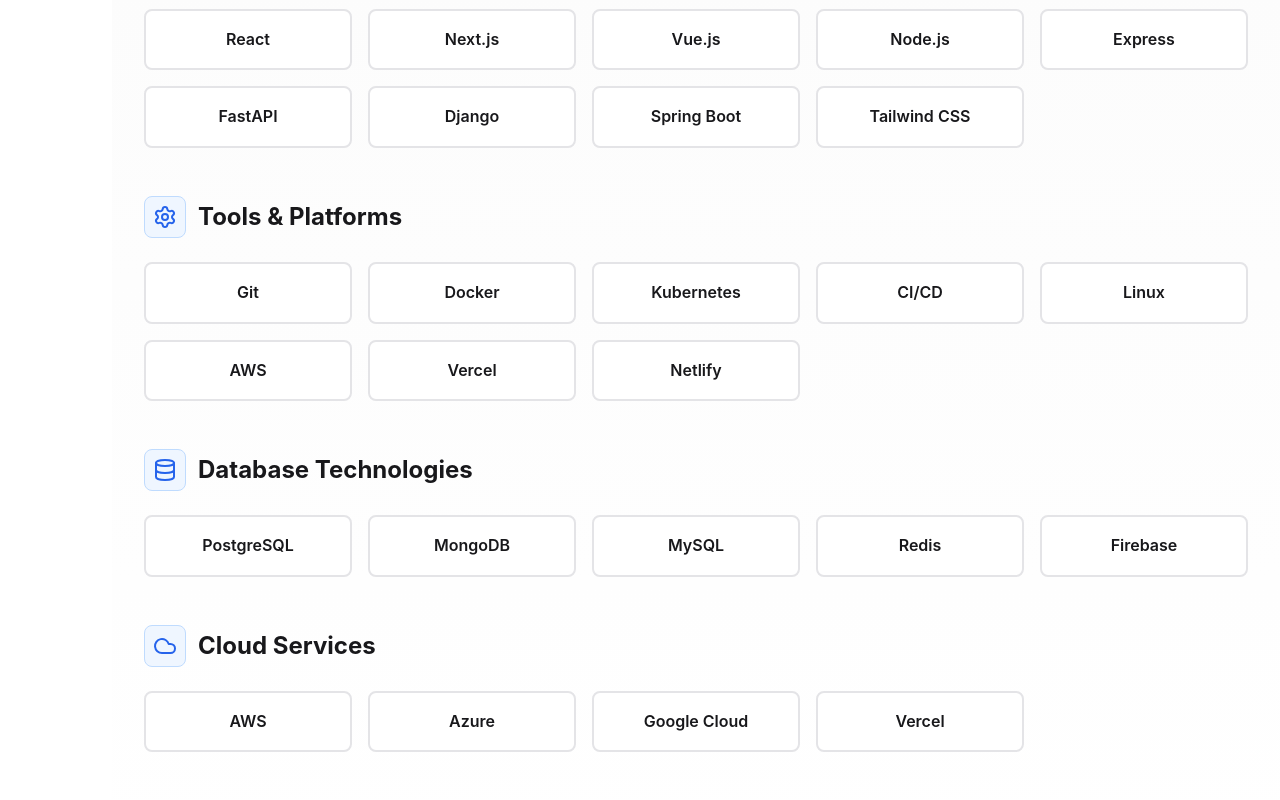
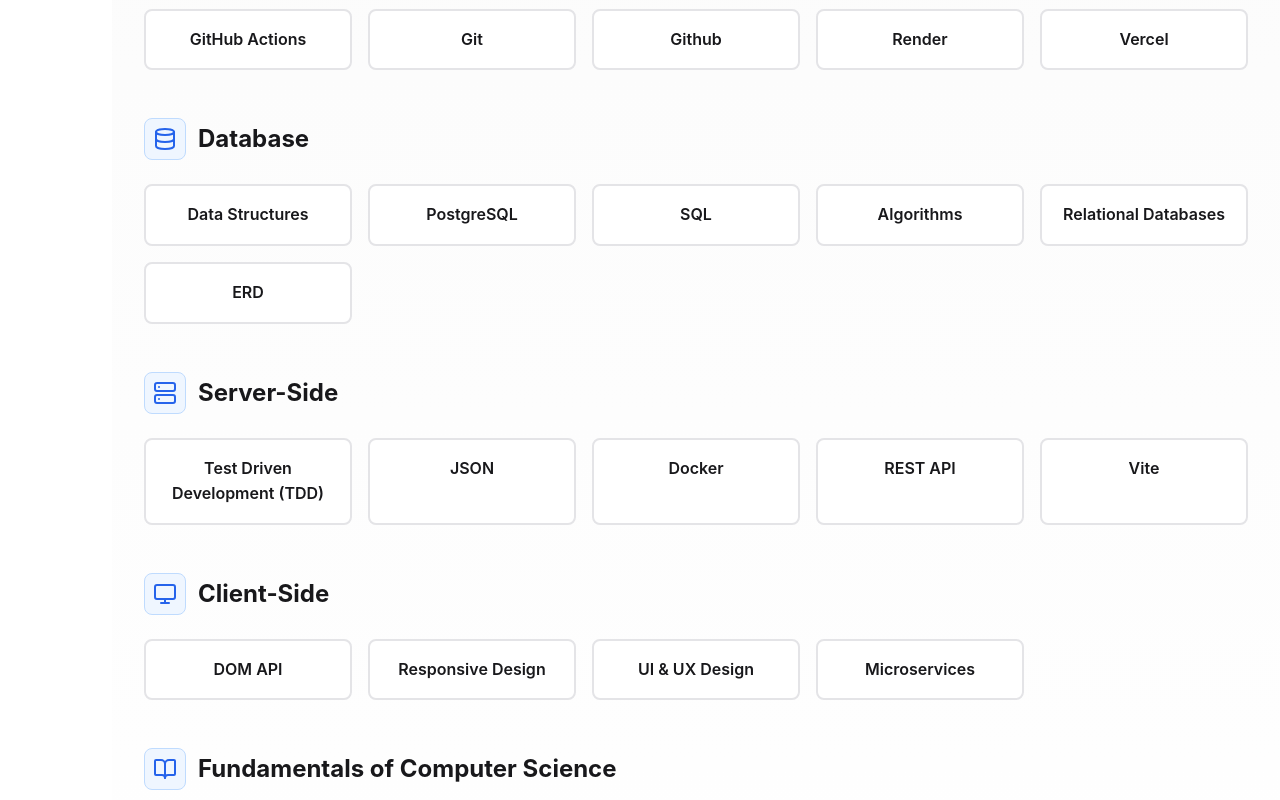
Before and after one commit to mitchellnkeo/portfolio, a React (Vite) app: page / in a window 1280 px wide. Shown: the part 2920-3720 px from the top of the page. Built offline with nearby package versions, Linux system fonts and the light colour scheme.

Commit message:
Skills section

```diff
--- a/src/components/sections/Skills.tsx
+++ b/src/components/sections/Skills.tsx
@@ -1,13 +1,14 @@
-import { Code, Database, Cloud, Settings } from 'lucide-react';
+import { Code, Database, Cloud, Server, Monitor, BookOpen } from 'lucide-react';
 import { skills, categoryLabels } from '../../data/skills';
 import type { Skill } from '../../types';
 
 const categoryIcons = {
-  language: Code,
-  framework: Code,
-  tool: Settings,
+  languages: Code,
+  cloud: Cloud,
   database: Database,
-  cloud: Cloud,
+  server: Server,
+  client: Monitor,
+  fundamentals: BookOpen,
 };
 
 export default function Skills() {
@@ -20,7 +21,7 @@
     return acc;
   }, {} as Record<Skill['category'], Skill[]>);
 
-  const categories: Skill['category'][] = ['language', 'framework', 'tool', 'database', 'cloud'];
+  const categories: Skill['category'][] = ['languages', 'cloud', 'database', 'server', 'client', 'fundamentals'];
 
   return (
     <section id="skills" className="py-20 sm:py-24 lg:py-32 bg-gradient-to-b from-neutral-50 to-white dark:from-neutral-800 dark:to-neutral-900 transition-colors duration-200">
--- a/src/data/skills.ts
+++ b/src/data/skills.ts
@@ -1,61 +1,60 @@
 import type { Skill } from '../types';
 
 export const skills: Skill[] = [
-  // Programming Languages
-  { name: 'JavaScript', category: 'language', proficiency: 'expert' },
-  { name: 'TypeScript', category: 'language', proficiency: 'expert' },
-  { name: 'Python', category: 'language', proficiency: 'advanced' },
-  { name: 'Java', category: 'language', proficiency: 'advanced' },
-  { name: 'C++', category: 'language', proficiency: 'intermediate' },
-  { name: 'Go', category: 'language', proficiency: 'intermediate' },
-  { name: 'Rust', category: 'language', proficiency: 'intermediate' },
+  // Languages & Libraries
+  { name: 'JavaScript', category: 'languages' },
+  { name: 'TypeScript', category: 'languages' },
+  { name: 'HTML', category: 'languages' },
+  { name: 'CSS', category: 'languages' },
+  { name: 'Node.js', category: 'languages' },
+  { name: 'Express.js', category: 'languages' },
+  { name: 'React.js', category: 'languages' },
+  { name: 'Tailwind', category: 'languages' },
+  { name: 'Python', category: 'languages' },
 
-  // Frameworks and Libraries
-  { name: 'React', category: 'framework', proficiency: 'expert' },
-  { name: 'Next.js', category: 'framework', proficiency: 'advanced' },
-  { name: 'Vue.js', category: 'framework', proficiency: 'advanced' },
-  { name: 'Node.js', category: 'framework', proficiency: 'expert' },
-  { name: 'Express', category: 'framework', proficiency: 'advanced' },
-  { name: 'FastAPI', category: 'framework', proficiency: 'advanced' },
-  { name: 'Django', category: 'framework', proficiency: 'intermediate' },
-  { name: 'Spring Boot', category: 'framework', proficiency: 'advanced' },
-  { name: 'Tailwind CSS', category: 'framework', proficiency: 'expert' },
+  // Cloud & Deployment
+  { name: 'GitHub Actions', category: 'cloud' },
+  { name: 'Git', category: 'cloud' },
+  { name: 'Github', category: 'cloud' },
+  { name: 'Render', category: 'cloud' },
+  { name: 'Vercel', category: 'cloud' },
 
-  // Tools and Platforms
-  { name: 'Git', category: 'tool', proficiency: 'expert' },
-  { name: 'Docker', category: 'tool', proficiency: 'advanced' },
-  { name: 'Kubernetes', category: 'tool', proficiency: 'intermediate' },
-  { name: 'CI/CD', category: 'tool', proficiency: 'advanced' },
-  { name: 'Linux', category: 'tool', proficiency: 'advanced' },
-  { name: 'AWS', category: 'tool', proficiency: 'advanced' },
-  { name: 'Vercel', category: 'tool', proficiency: 'expert' },
-  { name: 'Netlify', category: 'tool', proficiency: 'advanced' },
+  // Database
+  { name: 'Data Structures', category: 'database' },
+  { name: 'PostgreSQL', category: 'database' },
+  { name: 'SQL', category: 'database' },
+  { name: 'Algorithms', category: 'database' },
+  { name: 'Relational Databases', category: 'database' },
+  { name: 'ERD', category: 'database' },
 
-  // Database Technologies
-  { name: 'PostgreSQL', category: 'database', proficiency: 'advanced' },
-  { name: 'MongoDB', category: 'database', proficiency: 'advanced' },
-  { name: 'MySQL', category: 'database', proficiency: 'advanced' },
-  { name: 'Redis', category: 'database', proficiency: 'intermediate' },
-  { name: 'Firebase', category: 'database', proficiency: 'advanced' },
+  // Server-Side
+  { name: 'Test Driven Development (TDD)', category: 'server' },
+  { name: 'JSON', category: 'server' },
+  { name: 'Docker', category: 'server' },
+  { name: 'REST API', category: 'server' },
+  { name: 'Vite', category: 'server' },
 
-  // Cloud Services
-  { name: 'AWS', category: 'cloud', proficiency: 'advanced' },
-  { name: 'Azure', category: 'cloud', proficiency: 'intermediate' },
-  { name: 'Google Cloud', category: 'cloud', proficiency: 'intermediate' },
-  { name: 'Vercel', category: 'cloud', proficiency: 'expert' },
+  // Client-Side
+  { name: 'DOM API', category: 'client' },
+  { name: 'Responsive Design', category: 'client' },
+  { name: 'UI & UX Design', category: 'client' },
+  { name: 'Microservices', category: 'client' },
+
+  // Fundamentals of Computer Science
+  { name: 'Object-oriented programming (OOP)', category: 'fundamentals' },
+  { name: 'Agile Methodology', category: 'fundamentals' },
+  { name: 'SDLC', category: 'fundamentals' },
+  { name: 'Command Line', category: 'fundamentals' },
+  { name: 'Linux', category: 'fundamentals' },
+  { name: 'Full Stack Engineering', category: 'fundamentals' },
+  { name: 'Web Development', category: 'fundamentals' },
 ];
 
 export const categoryLabels: Record<Skill['category'], string> = {
-  language: 'Programming Languages',
-  framework: 'Frameworks & Libraries',
-  tool: 'Tools & Platforms',
-  database: 'Database Technologies',
-  cloud: 'Cloud Services',
+  languages: 'Languages & Libraries',
+  cloud: 'Cloud & Deployment',
+  database: 'Database',
+  server: 'Server-Side',
+  client: 'Client-Side',
+  fundamentals: 'Fundamentals of Computer Science',
 };
-
-export const proficiencyColors: Record<NonNullable<Skill['proficiency']>, string> = {
-  beginner: 'bg-neutral-300',
-  intermediate: 'bg-primary-300',
-  advanced: 'bg-primary-500',
-  expert: 'bg-primary-700',
-};
--- a/src/types/index.ts
+++ b/src/types/index.ts
@@ -15,7 +15,7 @@
 // Skill types
 export interface Skill {
   name: string;
-  category: 'language' | 'framework' | 'tool' | 'database' | 'cloud';
+  category: 'languages' | 'cloud' | 'database' | 'server' | 'client' | 'fundamentals';
   proficiency?: 'beginner' | 'intermediate' | 'advanced' | 'expert';
 }
 
```
